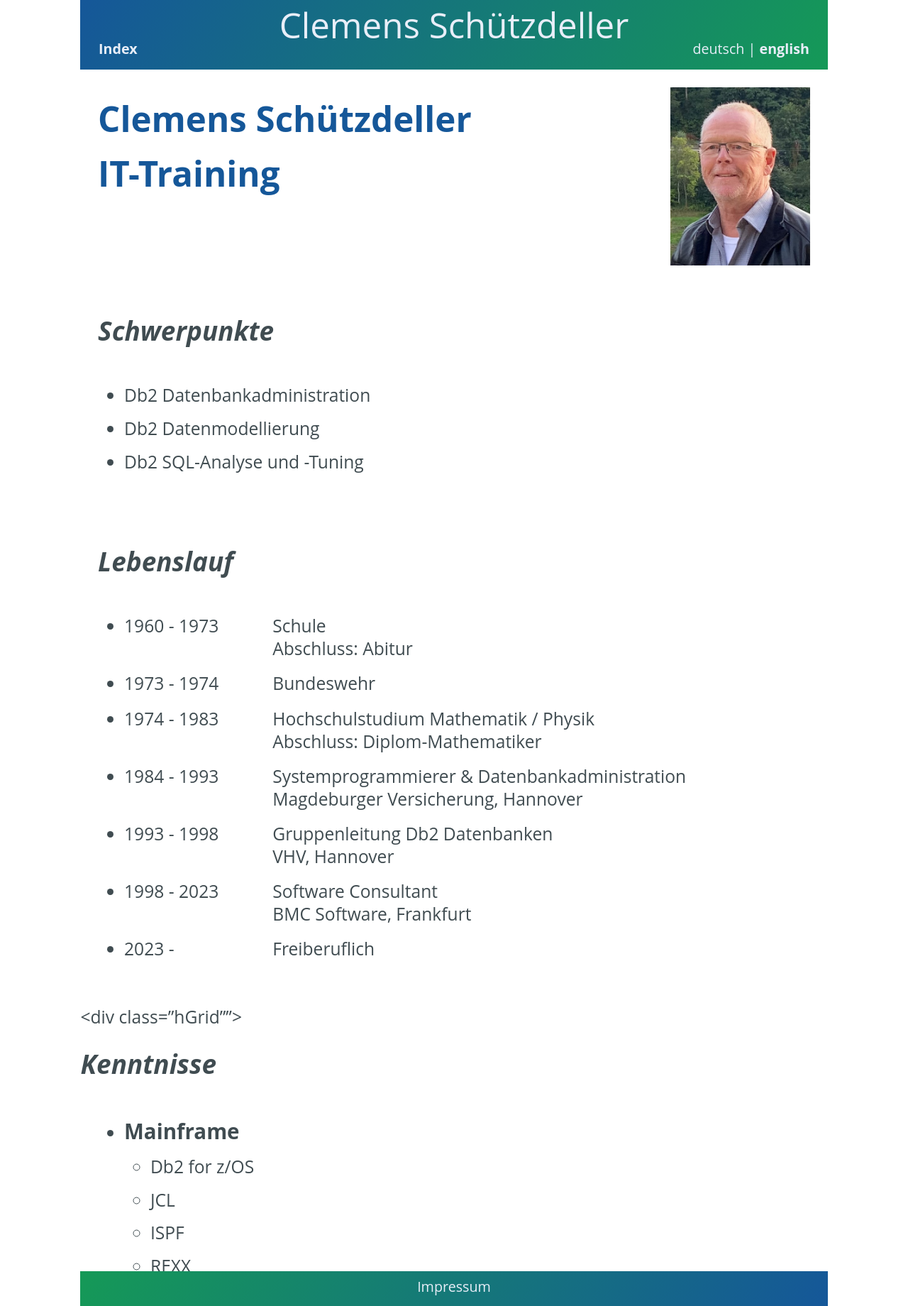
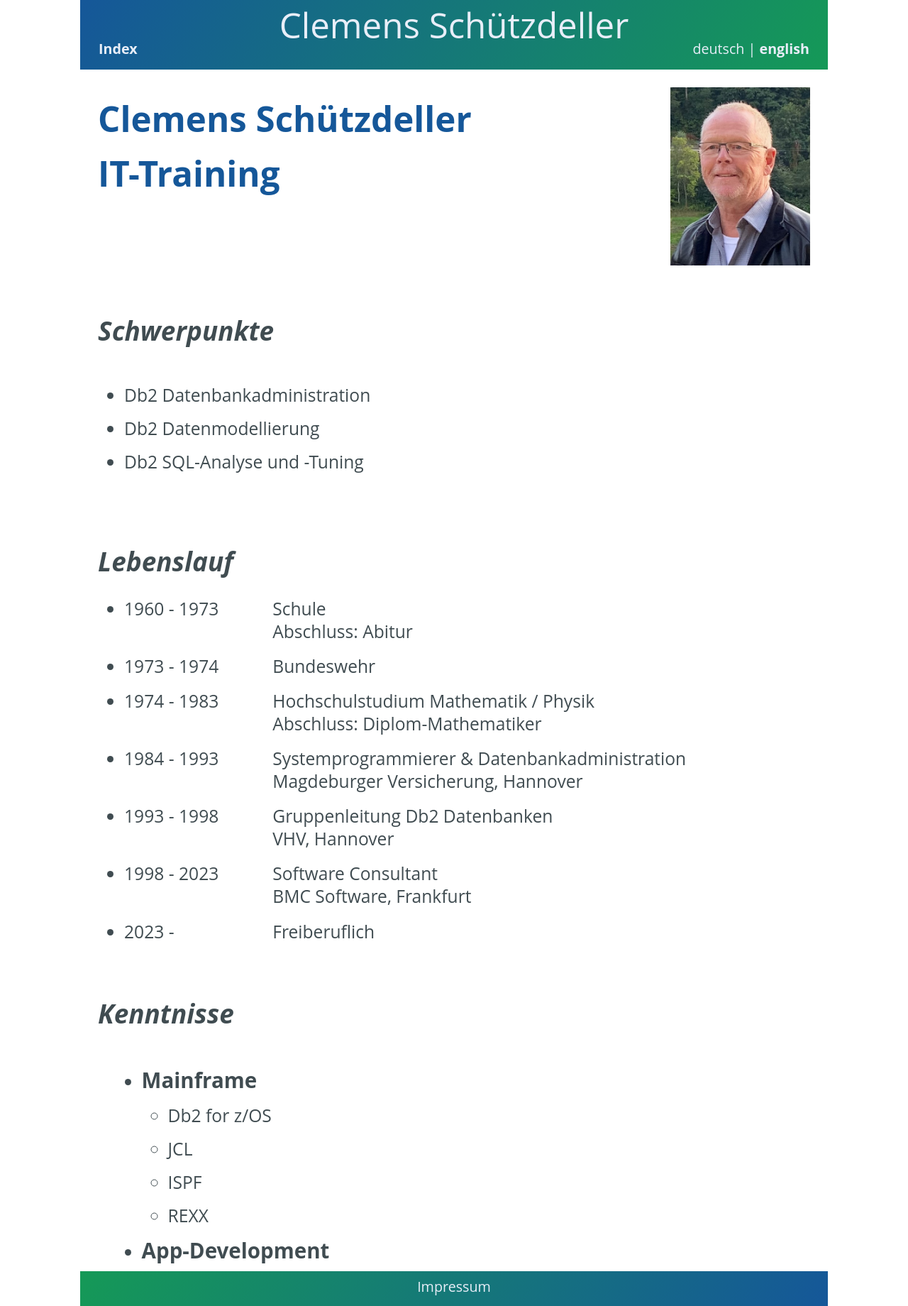
Before and after one commit to cs-LA/home, a Jekyll site: the page built from itTraining/Profile.md, in a window 1280 px wide. Shown: the whole page at 71% size. Built offline with Jekyll 4.4.1, drawn with Linux system fonts in a browser that asks for light colours; our own code applies the rules of GitHub Pages for plain Markdown files.

Commit message:
Update Profile.md

```diff
--- a/itTraining/Profile.md
+++ b/itTraining/Profile.md
@@ -22,7 +22,7 @@
 <div class="hGrid">
   <div class="grid-2">
     <div class="gridTitle">Lebenslauf</div>
-    <div class="hGrid" style="padding-left: 0;">
+    <div class="hGrid" style="padding: 0;">
       <div class="grid-1"><ul style="margin: 0;"><li>1960 - 1973</li></ul></div>
       <div class="grid-2"><p>Schule<br>Abschluss: Abitur</p></div>
     <div class="gridBreak" style="height: calc(0.1 * var(--base-font-size))"></div>
@@ -47,8 +47,8 @@
   </div>
 </div>
 
-<div class="hGrid"">
-  <div class="grid-2" style="padding-left: 0;">
+<div class="hGrid">
+  <div class="grid-2" style="padding: 0;">
     <div class="gridTitle">Kenntnisse</div>
     <div class="hGrid">
       <div class="grid-2"><ul style="margin: 0;">
@@ -64,7 +64,7 @@
           <li>Swift</li>
           <li>SwiftUI</li>
         </ul>
-        <li>Sonstiges</li>
+        <li><h4 style="padding: 0;">Sonstiges</h4></li>
         <ul>
           <li>JavaScript</li>
           <li>Java (Grundlagen)</li>
```
